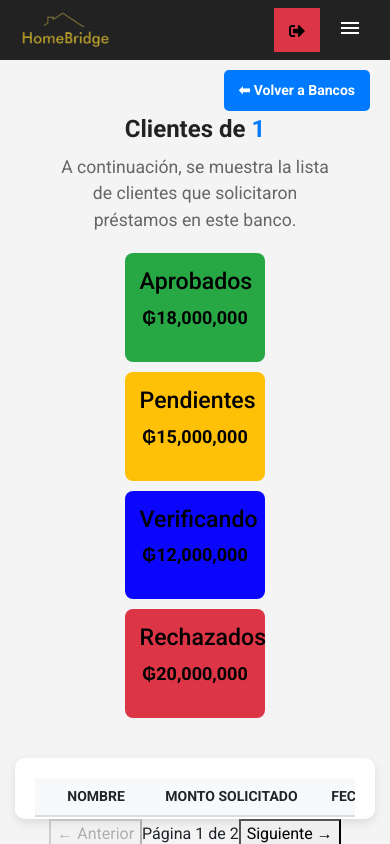
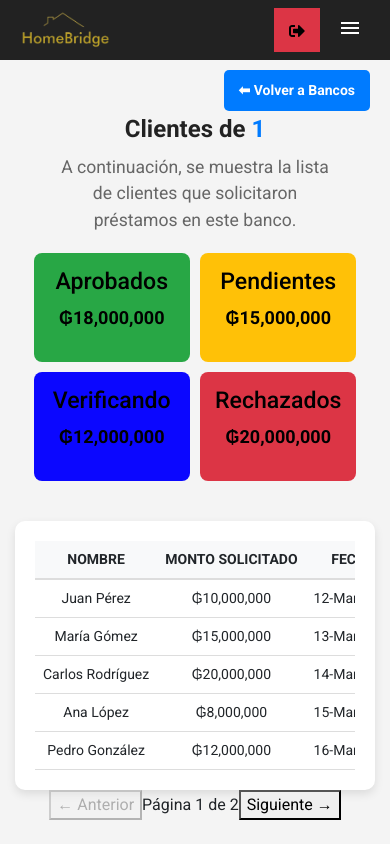
Before and after one commit to OSCARGALEANO92/broker-financial-platform, a React (Create React App) app: page /bancos/1 in a window 390 px wide. Built offline with nearby package versions, Linux system fonts and the light colour scheme; sample sign-in values are in the browser's storage.

Commit message:
Subida de cambios recientes a AWS

```diff
--- a/src/pages/Dashboard.css
+++ b/src/pages/Dashboard.css
@@ -354,9 +354,25 @@
   }
 
   .card-custom {
-      width: 90%; /* 🔹 Asegura que las tarjetas no se amontonen */
+      width: 95%; /* 🔹 Asegura que las tarjetas no se amontonen */
+      max-width: 95%; /* 🔹 Evita que sobresalga */
       text-align: center;
   }
+
+  /* 📌 Asegurar que "Últimas Solicitudes" y "Últimos Mensajes" se apilen */
+  .info-cards-container {
+    display: flex;
+    flex-direction: column; /* 🔹 Apilar en móviles */
+    align-items: center;
+    gap: 15px; /* 🔹 Espacio entre cada tarjeta */
+    width: 100%;
+}
+
+.info-card {
+    width: 100%; /* 🔹 Ocupar todo el ancho */
+    max-width: 95%; /* 🔹 Evita desbordes */
+    text-align: center;
+}
 
   /* 📌 Ajuste del título y logo */
   .header {
--- a/src/pages/DetallesBanco.css
+++ b/src/pages/DetallesBanco.css
@@ -210,14 +210,15 @@ tr:hover {
     }
 
     .DetallesBanco-resumen {
-        display: flex;
-        flex-direction: column; /* 🔹 Acomoda los cuadros uno debajo del otro */
+        display: grid;
+        grid-template-columns: repeat(2, 1fr); /* 🔹 2 columnas */
+        gap: 10px;
+        justify-content: center;
         align-items: center;
-        gap: 10px;
     }
 
     .resumen-card {
-        width: 90%; /* 🔹 Ocupa más espacio en la pantalla */
+        width: 100%; /* 🔹 Ocupa más espacio en la pantalla */
         text-align: center;
         padding: 15px;
         font-size: 18px;
--- a/src/pages/Prestamos.css
+++ b/src/pages/Prestamos.css
@@ -288,7 +288,6 @@ label {
 }
 
 
-  /* 📌 Ajustes en dispositivos pequeños */
 @media (max-width: 1024px) {
   .prestamos-container {
       width: 100%;
```
